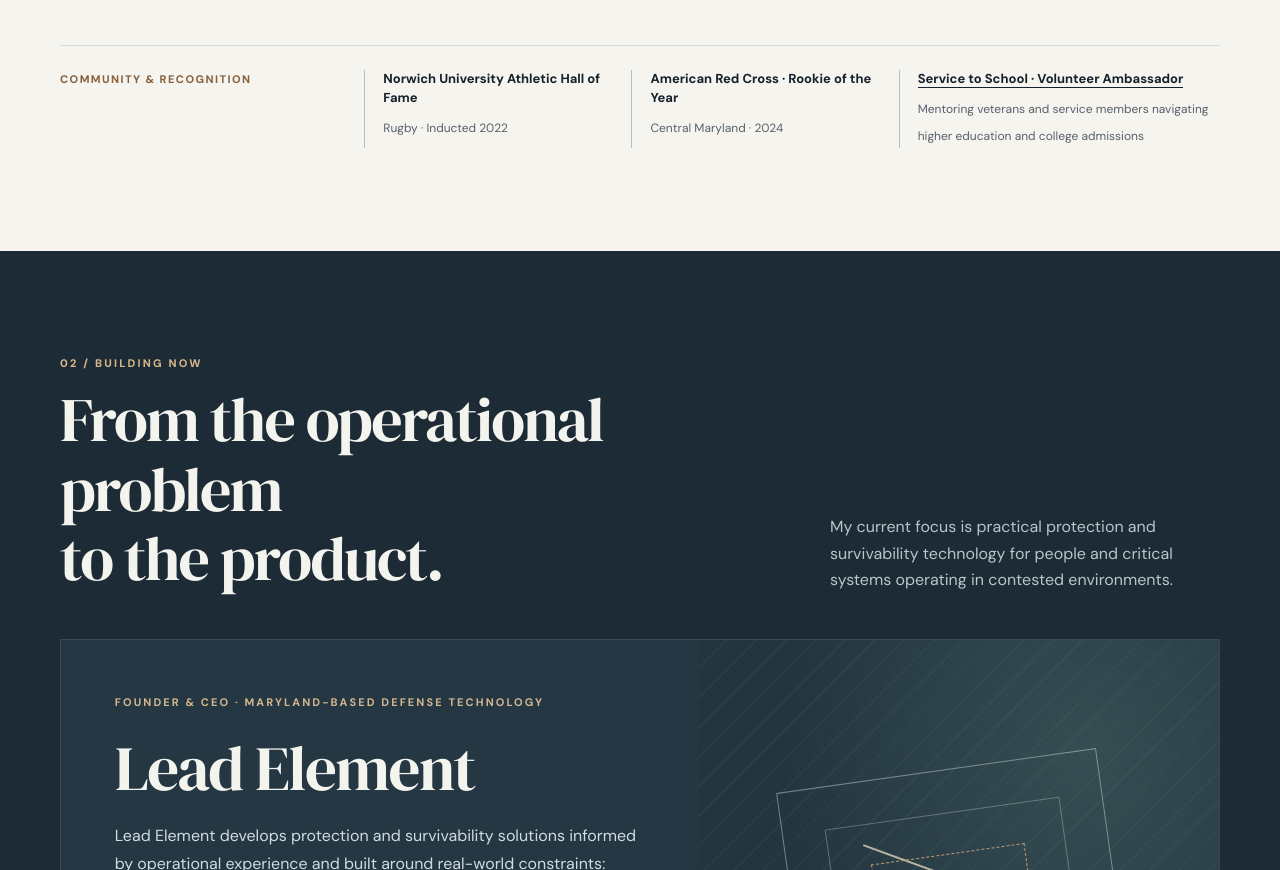
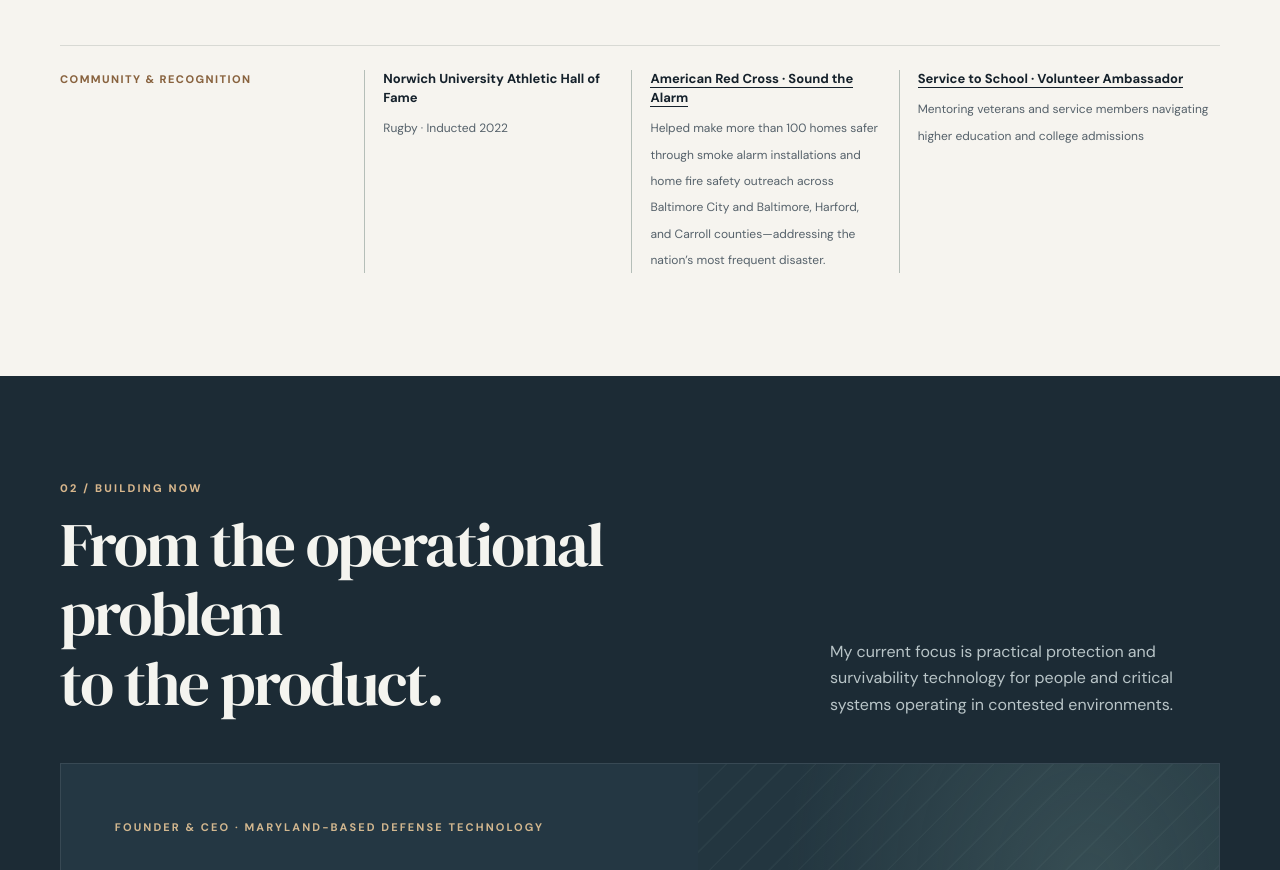
Before and after one commit to kathatsys11/portfolio, a plain HTML site: page index.html in a window 1280 px wide. Shown: the part 1943-2813 px from the top of the page. Drawn offline with Linux system fonts and the light colour scheme.

Commit message:
Replace Red Cross award with Sound the Alarm volunteer impact across Maryland

```diff
--- a/index.html
+++ b/index.html
@@ -107,7 +107,7 @@
         <div class="honors">
           <div class="honors-label">Community &amp; Recognition</div>
           <div class="honor"><strong>Norwich University Athletic Hall of Fame</strong><span>Rugby · Inducted 2022</span></div>
-          <div class="honor"><strong>American Red Cross · Rookie of the Year</strong><span>Central Maryland · 2024</span></div>
+          <div class="honor"><strong><a href="https://www.redcross.org/sound-the-alarm.html" target="_blank" rel="noopener noreferrer">American Red Cross · Sound the Alarm</a></strong><span>Helped make more than 100 homes safer through smoke alarm installations and home fire safety outreach across Baltimore City and Baltimore, Harford, and Carroll counties—addressing the nation’s most frequent disaster.</span></div>
           <div class="honor"><strong><a href="https://service2school.org/our-ambassadors" target="_blank" rel="noopener noreferrer">Service to School · Volunteer Ambassador</a></strong><span>Mentoring veterans and service members navigating higher education and college admissions</span></div>
         </div>
       </div>
```
